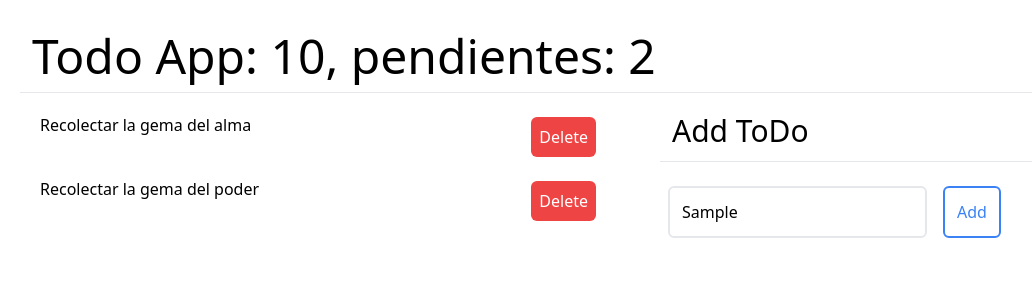
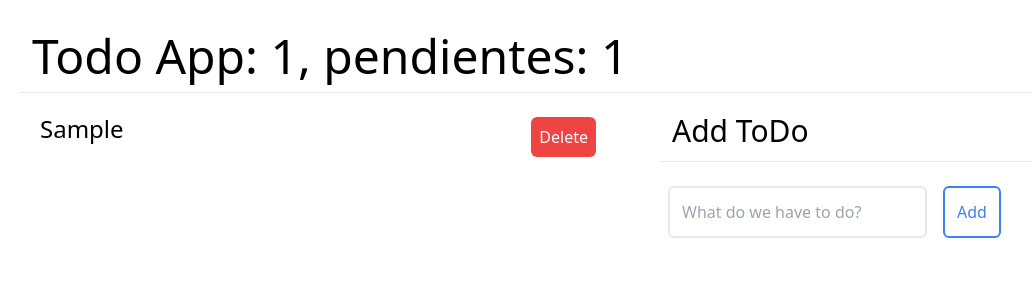
Before and after one commit to josuehmtz/React-Course, a React (Vite) app in the folder React/04-HooksApp/: page / in a window 1280 px wide. Both pictures are taken after typing "Sample" into the empty fields and a click on the button "Add". Shown: the top 300 px of the page, without its empty margins (0-1032 px from the left). Built offline with nearby package versions, Linux system fonts and the light colour scheme.

Commit message:
useReducer Todo list

```diff
--- a/React/04-HooksApp/src/09-useReducer/TodoAdd.jsx
+++ b/React/04-HooksApp/src/09-useReducer/TodoAdd.jsx
@@ -2,28 +2,29 @@ import { useForm } from "../hooks/useForm"
 
 export const TodoAdd = ({onNewTodo}) => {
 
-    const {description, onInputChange, onResetForm} = useForm({
-        description: ''
+    const {desc, onInputChange, onResetForm} = useForm({
+        desc: ''
     });
 
     const onFormSubmit = (event) => {
         event.preventDefault();
 
-        if(description.length <= 1) return;
+        if(desc.length <= 1) return;
 
         const newTodo = {
             id: new Date().getTime(),
-            description,
+            desc,
             done: false
         }
 
         onNewTodo(newTodo)
-        onResetForm
+        onResetForm()
+
     }
 
   return (
     <form onSubmit={onFormSubmit} className="p-2">
-        <input type="text" placeholder="What do we have to do?" value={description} onChange={onInputChange} name="description" className="rounded-md  p-3 border-solid border-2"/>
+        <input type="text" placeholder="What do we have to do?" value={desc} onChange={onInputChange} name="desc" className="rounded-md  p-3 border-solid border-2"/>
         <button type="submit" className="m-4 p-3 rounded-md border-2 border-blue-500 text-blue-500">Add</button>
     </form>
   )
--- a/React/04-HooksApp/src/09-useReducer/TodoApp.jsx
+++ b/React/04-HooksApp/src/09-useReducer/TodoApp.jsx
@@ -1,37 +1,19 @@
-import { useReducer } from "react"
-import { todoReducer } from "./todoReducer"
 import { TodoList } from "./TodoList"
 import { TodoAdd } from "./TodoAdd"
+import { useTodo } from "../hooks/useTodo"
+import { useCounter } from "../hooks/useCounter";
 
 export const TodoApp = () => {
 
-    const initialState = [
-        {
-            id: new Date().getTime(),
-            desc: 'Recolectar la gema del alma',
-            done: false
-        },
-        {
-            id: new Date().getTime() * 3,
-            desc: 'Recolectar la gema del poder',
-            done: false
-        },
-    ]
-
-    const [todos, dispatch] = useReducer(todoReducer, initialState)
-
-    const handleNewTodo = (todo) => {
-        // dispatch([...todos, todo])
-        console.log(todo)
-    }
+    const {todos, todosCount, pendingTodosCount, handleDoneTodo, handleNewTodo, handleRemoveTodo} = useTodo();
 
     return (
         <>
-        <h1 className="text-5xl m-3">Todo App: 10, pendientes: 2</h1>
+        <h1 className="text-5xl m-3">Todo App: {todosCount}, pendientes: {pendingTodosCount}</h1>
         <hr />
         <div className="grid grid-cols-2 gap-10">
             <div className="grid-rows-7">
-                <TodoList todos={todos}/>
+                <TodoList todos={todos} onRemoveTodo={handleRemoveTodo} onToggleTodo={handleDoneTodo}/>
             </div>
             <div className="grid-rows-5">
                 <h4 className="text-3xl ml-3 mt-5 mb-3">Add ToDo</h4>
--- a/React/04-HooksApp/src/09-useReducer/TodoItem.jsx
+++ b/React/04-HooksApp/src/09-useReducer/TodoItem.jsx
@@ -1,9 +1,9 @@
 
-export const TodoItem = ({todo}) => {
+export const TodoItem = ({todo, onRemoveTodo, onToggleTodo}) => {
   return (
     <li className="flex justify-between">
-        <span className="p-2 ">{todo.desc}</span>
-        <button className="rounded-md bg-red-500 text-white p-2 m-3">Delete</button>
+        <span onClick={() => onToggleTodo(todo.id)} className={`text-2xl p-2 ${(todo.done)? "line-through" : ""}`}>{todo.desc}</span>
+        <button className="rounded-md bg-red-500 text-white p-2 m-3" onClick={() => onRemoveTodo(todo.id)}>Delete</button>
     </li>
   )
 }
--- a/React/04-HooksApp/src/09-useReducer/TodoList.jsx
+++ b/React/04-HooksApp/src/09-useReducer/TodoList.jsx
@@ -1,12 +1,12 @@
 import {TodoItem } from "./TodoItem"
 
-export const TodoList = ({todos = []}) => {
+export const TodoList = ({todos = [], onRemoveTodo, onToggleTodo}) => {
 
     return (
         <ul className="m-3 list-inside">
             {
                 todos.map((todo) => (
-                    <TodoItem key={todo.id} todo={todo}/>
+                    <TodoItem key={todo.id} todo={todo} onRemoveTodo={onRemoveTodo} onToggleTodo={onToggleTodo}/>
                 ))
             }
         </ul>
--- a/React/04-HooksApp/src/09-useReducer/todoReducer.js
+++ b/React/04-HooksApp/src/09-useReducer/todoReducer.js
@@ -1,8 +1,21 @@
-export const todoReducer = (initialState, action) => {
+export const todoReducer = (initialState = [], action) => {
     switch (action.type) {
-        case 'ABC':
-            return initialState;
-            throw new Error('Action.type = ABC no esta implementado')
+        case '[TODO] Add Todo':
+            return [...initialState, action.payload]
+
+        case '[TODO] Remove Todo':
+            //!Returns a new array
+            return initialState.filter(todo => todo.id != action.payload)
+
+        case '[TODO] Toggle Todo':
+            return initialState.map((todo) => {
+                if (todo.id == action.payload)
+                    return {
+                        ...todo,
+                        done: !todo.done
+                    }
+                return todo
+            })
 
         default:
             return initialState;
--- /dev/null
+++ b/React/04-HooksApp/src/hooks/useTodo.js
@@ -0,0 +1,54 @@
+import { useEffect, useReducer } from "react";
+import { todoReducer } from "../09-useReducer/todoReducer";
+import { useCounter } from "./useCounter";
+
+const init = () => {
+    return JSON.parse(localStorage.getItem('todos')) || [];
+}
+
+export const useTodo = () => {
+
+    const initialState = [];
+
+    const [todos, dispatch] = useReducer(todoReducer, initialState, init)
+
+    useEffect(() => {
+        localStorage.setItem('todos', JSON.stringify(todos))
+    }, [todos])
+
+    const handleNewTodo = (todo) => {
+        const action = {
+            type: '[TODO] Add Todo',
+            payload: todo
+        }
+
+        dispatch(action)
+    }
+
+    const handleRemoveTodo = (id) => {
+        const action = {
+            type: '[TODO] Remove Todo',
+            payload: id
+        }
+
+        dispatch(action)
+    }
+
+    const handleDoneTodo = (id) => {
+        const action = {
+            type: '[TODO] Toggle Todo',
+            payload: id
+        }
+
+        dispatch(action)
+    }
+
+    return {
+        todos,
+        todosCount: todos.length,
+        pendingTodosCount: todos.filter( todo => !todo.done).length,
+        handleDoneTodo,
+        handleNewTodo,
+        handleRemoveTodo
+    }
+}
```
